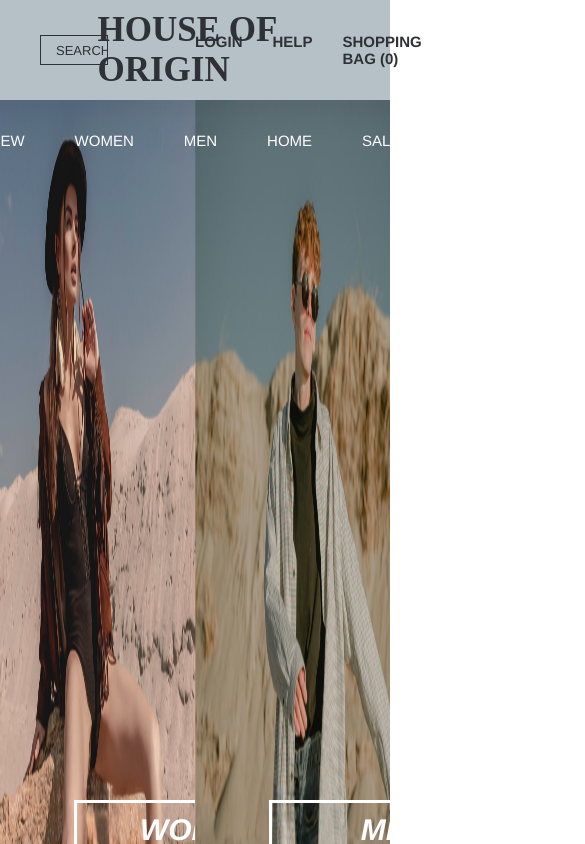
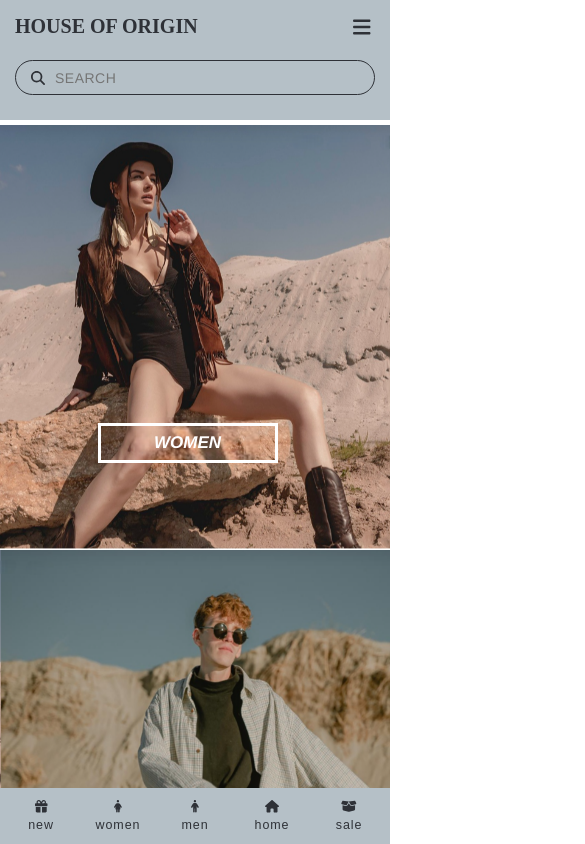
Before and after one commit to Pruthviraj-03/clone, a React (Create React App) app: page / in a window 390 px wide. Shown: the top 844 px of the page, 585 px wide, since content can reach past the window. Built offline with nearby package versions, Linux system fonts and the light colour scheme.

Commit message:
mobile responsive done.

```diff
--- a/src/Components/Header.jsx
+++ b/src/Components/Header.jsx
@@ -1,7 +1,50 @@
-import React from "react";
+import React, { useState, useEffect } from "react";
+import { FontAwesomeIcon } from "@fortawesome/react-fontawesome";
+import {
+  faHome,
+  faGift,
+  faBoxOpen,
+  faSearch,
+  faBars,
+  faFemale,
+  faMale,
+  faSignInAlt,
+  faQuestionCircle,
+  faShoppingBag,
+} from "@fortawesome/free-solid-svg-icons";
 
 const Header = () => {
+  const [isMobile, setIsMobile] = useState(false);
+  const [isDrawerOpen, setIsDrawerOpen] = useState(false);
+
+  const toggleDrawer = () => {
+    setIsDrawerOpen(!isDrawerOpen);
+  };
+
+  const closeDrawer = (event) => {
+    if (isDrawerOpen && !event.target.closest(".mobile-menu")) {
+      setIsDrawerOpen(false);
+    }
+  };
+
+  useEffect(() => {
+    document.addEventListener("click", closeDrawer);
+    return () => {
+      document.removeEventListener("click", closeDrawer);
+    };
+  }, [isDrawerOpen]);
+
+  useEffect(() => {
+    const checkScreenSize = () => {
+      setIsMobile(window.innerWidth <= 767);
+    };
+    checkScreenSize();
+    window.addEventListener("resize", checkScreenSize);
+    return () => window.removeEventListener("resize", checkScreenSize);
+  }, []);
   return (
+    <>
+      {!isMobile && (
         <div className="header">
           <div className="header-one">
             <input type="text" placeholder="SEARCH"></input>
@@ -15,6 +58,67 @@ const Header = () => {
           </div>
           <span className="center-span">house of origin</span>
         </div>
+      )}
+
+      {isMobile && (
+        <>
+          <div class="mobile-menu">
+            <div class="menu-header">
+              <span class="menu-title-text">house of origin</span>
+              <FontAwesomeIcon
+                className="drawer"
+                icon={faBars}
+                onClick={toggleDrawer}
+              />
+            </div>
+
+            <div class="search-bar">
+              <FontAwesomeIcon className="search-icon" icon={faSearch} />
+              <input class="search-input" placeholder="SEARCH" type="text" />
+            </div>
+
+            {isDrawerOpen && (
+              <div className="drawer-list">
+                <li onClick={toggleDrawer}>
+                  <FontAwesomeIcon icon={faSignInAlt} /> login
+                </li>
+                <li onClick={toggleDrawer}>
+                  <FontAwesomeIcon icon={faQuestionCircle} /> help
+                </li>
+                <li onClick={toggleDrawer}>
+                  <FontAwesomeIcon icon={faShoppingBag} /> shopping bag (0)
+                </li>
+              </div>
+            )}
+          </div>
+
+          <div class="bottom-navigation">
+            <ul class="bottom-nav-list">
+              <li class="bottom-nav-item">
+                <FontAwesomeIcon icon={faGift} />
+                new
+              </li>
+              <li class="bottom-nav-item">
+                <FontAwesomeIcon icon={faFemale} />
+                women
+              </li>
+              <li class="bottom-nav-item">
+                <FontAwesomeIcon icon={faMale} />
+                men
+              </li>
+              <li class="bottom-nav-item">
+                <FontAwesomeIcon icon={faHome} />
+                home
+              </li>
+              <li class="bottom-nav-item">
+                <FontAwesomeIcon icon={faBoxOpen} />
+                sale
+              </li>
+            </ul>
+          </div>
+        </>
+      )}
+    </>
   );
 };
 
--- a/src/index.css
+++ b/src/index.css
@@ -650,3 +650,402 @@
   letter-spacing: 0.5px;
 }
 /* footer end */
+
+/* mobile header start */
+.mobile-menu {
+  background-color: #b5c0c7;
+  height: auto;
+  padding: 15px;
+  width: 100%;
+  display: flex;
+  flex-direction: column;
+  gap: 12px;
+  position: fixed;
+  top: 0;
+  opacity: 1;
+  z-index: 50;
+}
+
+.menu-header {
+  display: flex;
+  align-items: center;
+  justify-content: space-between;
+  width: 100%;
+  height: auto;
+}
+
+.menu-title-text {
+  font-size: 20px;
+  font-weight: 600;
+  font-family: "Amatic SC", cursive;
+  color: var(--main-color);
+  text-transform: uppercase;
+}
+
+.search-bar {
+  display: flex;
+  position: relative;
+  align-items: center;
+  width: 100%;
+  height: 35px;
+  border-radius: 60px;
+  border: 1px solid var(--main-color);
+  margin: 10px 0;
+}
+
+.search-icon {
+  font-size: 14px;
+  margin-left: 15px;
+  color: var(--main-color);
+}
+
+.search-input {
+  font-family: "Helvetica", sans-serif;
+  color: var(--main-color);
+  font-size: 14px;
+  font-weight: 500;
+  width: 80%;
+  margin-left: 10px;
+  letter-spacing: 0.5px;
+  height: 100%;
+  border: none;
+  outline: none;
+  background-color: transparent;
+}
+
+.search-input input::placeholder {
+  font-size: 13px;
+  font-weight: 500;
+  font-family: "Helvetica", sans-serif;
+  color: var(--main-color);
+}
+
+.search-input input:focus {
+  outline: none;
+}
+
+.bottom-navigation {
+  background-color: #b5c0c7;
+  height: auto;
+  padding: 12.5px;
+  width: 100%;
+  display: flex;
+  align-items: center;
+  justify-content: center;
+  position: fixed;
+  bottom: 0;
+  opacity: 1;
+  z-index: 50;
+}
+
+.bottom-nav-list {
+  display: flex;
+  justify-content: center;
+  align-items: center;
+  flex-direction: row;
+  gap: 20px;
+  height: 100%;
+  width: 100%;
+}
+
+.bottom-nav-item {
+  display: flex;
+  justify-content: center;
+  align-items: center;
+  flex-direction: column;
+  gap: 5px;
+  height: 100%;
+  width: 100%;
+  font-family: "Poppins", sans-serif;
+  color: var(--main-color);
+  font-size: 12.5px;
+  font-weight: 500;
+  letter-spacing: 0.9px;
+  cursor: pointer;
+}
+
+.drawer {
+  margin-right: 5px;
+  font-size: 20px;
+  color: var(--main-color);
+  cursor: pointer;
+}
+
+.drawer-list {
+  display: flex;
+  justify-content: center;
+  flex-direction: column;
+  gap: 20px;
+}
+
+.drawer-list li {
+  font-size: 15px;
+  font-weight: 600;
+  font-family: "Helvetica", sans-serif;
+  color: var(--main-color);
+  list-style-type: none;
+  text-transform: uppercase;
+  display: flex;
+  flex-direction: row;
+  gap: 20px;
+  cursor: pointer;
+}
+/* mobile header end */
+
+/* mobile responsive start */
+@media (max-width: 575.98px) {
+  .products-container {
+    flex-direction: column;
+    width: 80%;
+    gap: 40px;
+  }
+
+  .product-card {
+    height: 500px;
+    width: 100%;
+  }
+
+  .product-data {
+    margin-top: 5px;
+  }
+
+  .save-icon {
+    margin-right: 5px;
+  }
+
+  .para {
+    font-size: 12px;
+  }
+
+  .button {
+    height: 35px;
+    width: 170px;
+  }
+
+  .button-text {
+    font-size: 12px;
+  }
+
+  .home {
+    margin-top: 125px;
+    height: 850px;
+    flex-direction: column;
+  }
+
+  .home-one,
+  .home-two {
+    width: 100%;
+  }
+
+  .home-box {
+    position: absolute;
+    top: 70%;
+    left: 25%;
+    border: 3px solid var(--dark-white);
+    height: 40px;
+    width: 180px;
+  }
+
+  .home-box span {
+    font-size: 17px;
+  }
+
+  .home-navlist {
+    display: none;
+  }
+
+  .essentials {
+    margin: 40px 0;
+  }
+
+  .essentials-title span {
+    font-size: 30px;
+    letter-spacing: 3px;
+  }
+
+  .essentials-line {
+    border-bottom: 2px solid var(--main-color);
+    width: 60%;
+  }
+
+  .essentials-para {
+    margin-top: 30px;
+    width: 85%;
+    height: auto;
+  }
+
+  .essentials-cards {
+    margin-top: 35px;
+  }
+
+  .essentials-button {
+    margin-top: 40px;
+  }
+
+  .arrivals {
+    margin-bottom: 40px;
+  }
+
+  .arrivals-img {
+    height: 240px;
+  }
+
+  .arrivals-title {
+    left: 27%;
+    font-size: 22px;
+    letter-spacing: 5px;
+  }
+
+  .arrivals-para {
+    top: 52%;
+    left: 15%;
+    width: 80%;
+    height: 15%;
+    overflow: hidden;
+  }
+
+  .arrivals-button {
+    top: 75%;
+    left: 30%;
+  }
+
+  .trial-img {
+    height: 240px;
+  }
+
+  .trial-title1 {
+    top: 30%;
+    left: 5%;
+    font-size: 16px;
+    letter-spacing: 2px;
+  }
+
+  .trial-title2 {
+    top: 39%;
+    font-size: 14px;
+    letter-spacing: 2px;
+  }
+
+  .trial-para {
+    width: 50%;
+    height: 15%;
+    overflow: hidden;
+  }
+
+  .trial-button {
+    top: 72%;
+  }
+
+  .order {
+    margin-bottom: 40px;
+  }
+
+  .order-img {
+    height: 240px;
+  }
+
+  .order-title {
+    position: absolute;
+    top: 67%;
+    font-size: 19px;
+    letter-spacing: 2px;
+  }
+
+  .order-para {
+    top: 80%;
+    width: 80%;
+    height: 15%;
+    overflow: hidden;
+  }
+
+  .offers {
+    gap: 20px;
+    margin: 60px 0;
+  }
+
+  .offers-title,
+  .offers-para {
+    gap: 3px;
+  }
+
+  .offers-title1,
+  .offers-title2 {
+    font-size: 25px;
+    letter-spacing: 2px;
+  }
+
+  .offers-para1,
+  .offers-para2 {
+    font-size: 13px;
+  }
+
+  .subscribe-now {
+    align-items: center;
+    gap: 15px;
+  }
+
+  .subscibe-container {
+    align-items: center;
+    flex-direction: column;
+    gap: 15px;
+    width: 100%;
+  }
+
+  .subscibe-container input {
+    height: 35px;
+    width: 100%;
+    border: 1px solid var(--main-color);
+  }
+
+  .footer {
+    margin-bottom: 50px;
+  }
+
+  .footer-container {
+    width: 90%;
+    height: auto;
+    flex-direction: column;
+    margin: 40px 0 20px 0;
+    gap: 30px;
+  }
+
+  .footer-container-col1 {
+    width: 100%;
+    display: flex;
+    flex-direction: column;
+    gap: 15px;
+    padding-top: 0px;
+  }
+
+  .footer-container-col1 span {
+    font-size: 15px;
+  }
+
+  .footer-container-col1 h3 {
+    font-size: 14px;
+  }
+
+  .footer-container-col2 {
+    width: 100%;
+    height: 100%;
+    flex-direction: column;
+    gap: 15px;
+    padding-left: 0%;
+  }
+
+  .footer-container-col2 span {
+    font-size: 18px;
+  }
+
+  .footer-container-col2 li {
+    font-size: 15px;
+    margin-bottom: 10px;
+  }
+
+  .footer-social {
+    margin-bottom: 30px;
+    gap: 15px;
+    width: 90%;
+  }
+}
+/* mobile responsive end */
```
Lines whose indentation alone changed are shown as unchanged.
